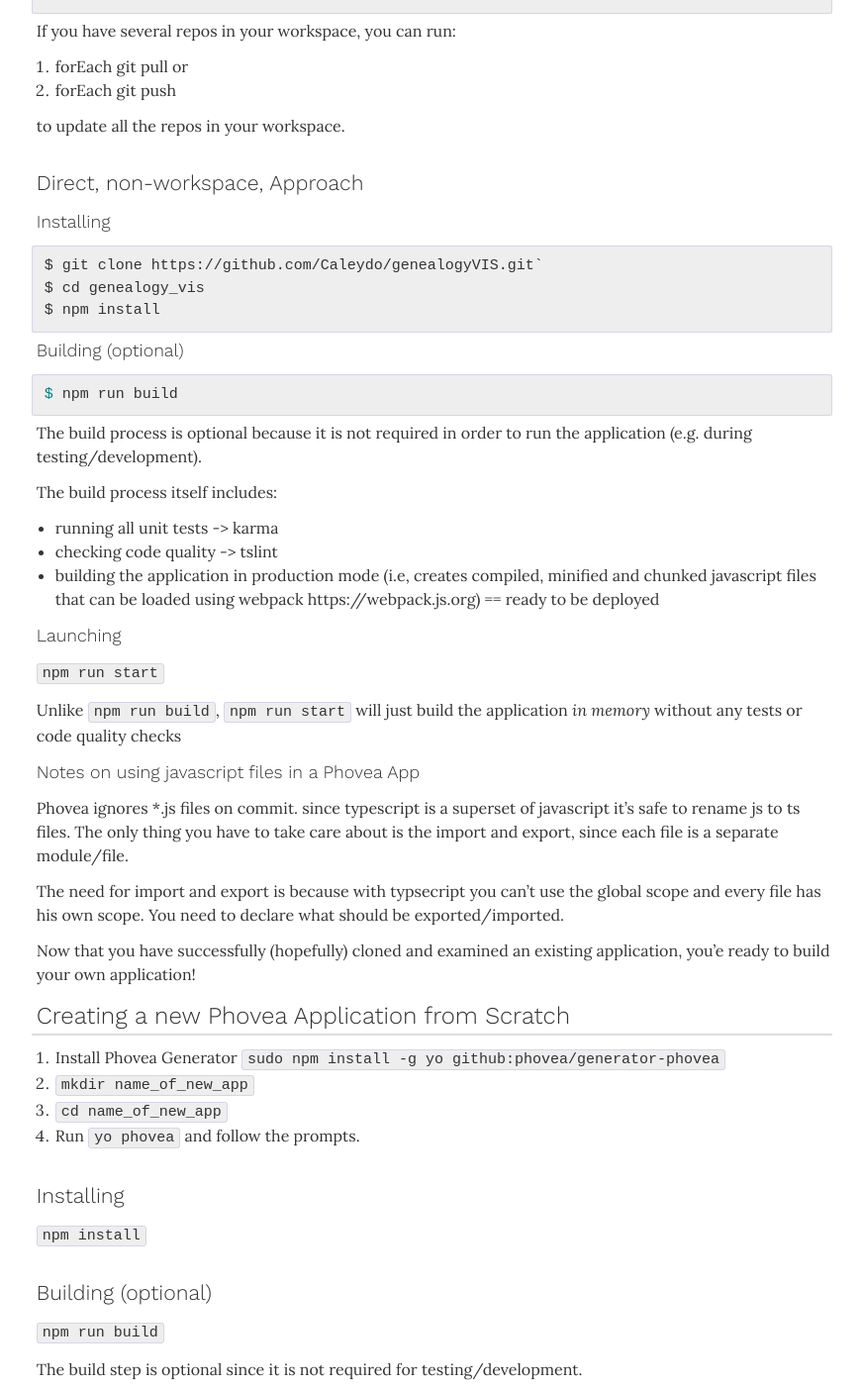
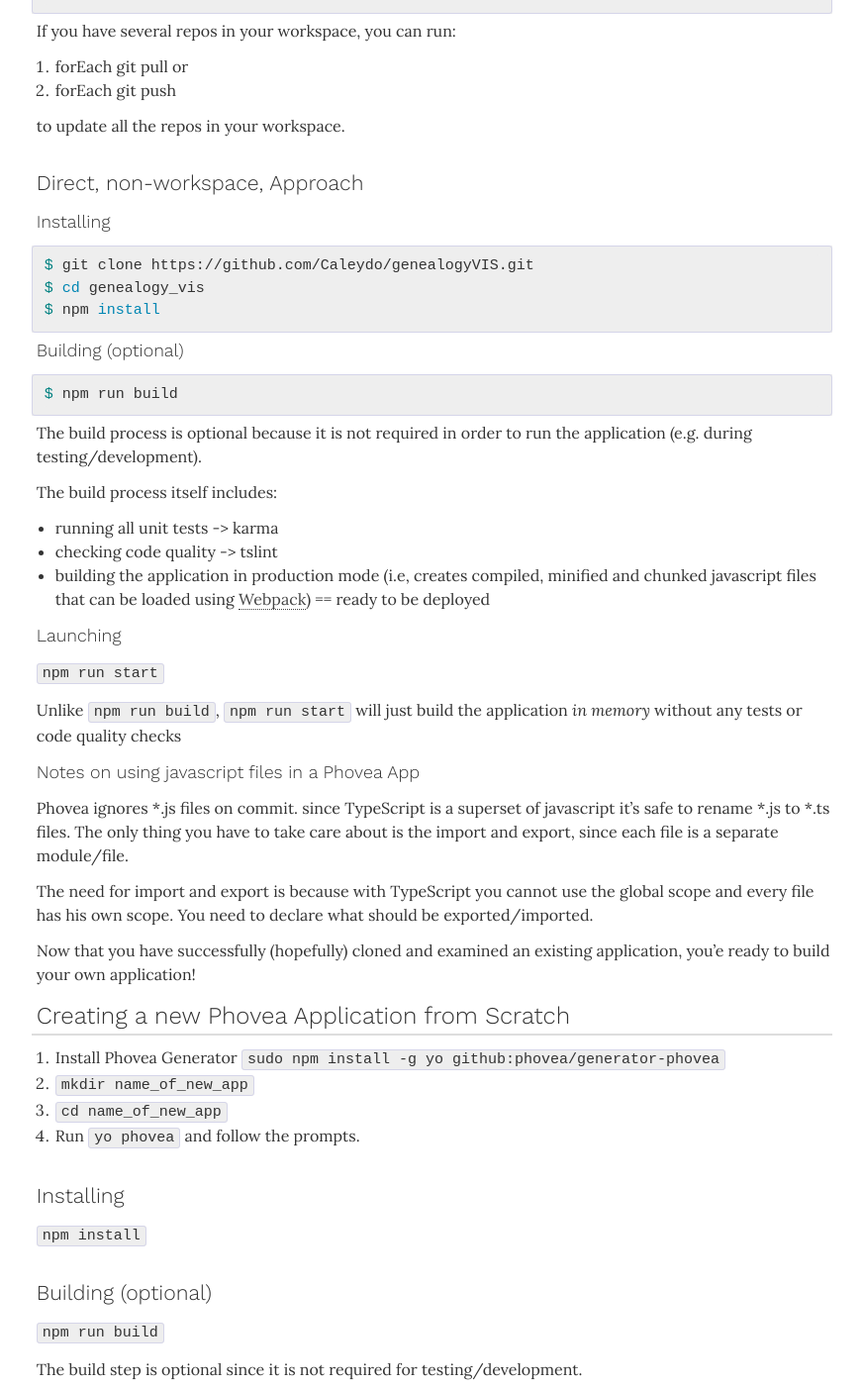
Before and after one commit to phovea/phovea.github.io, a Jekyll site: the page built from contributors/getting_started.md, in a window 1280 px wide and 1400 px high, scrolled down 1173 px. Shown: the whole window at 99% size, without its empty margins (317-1189 px from the left). Built offline with Jekyll 4.4.1, drawn with Linux system fonts in a browser that asks for light colours; nearby versions of some CDN libraries; some web fonts are replaced.

Commit message:
Fixed typos

````diff
--- a/contributors/getting_started.md
+++ b/contributors/getting_started.md
@@ -57,13 +57,14 @@ to update all the repos in your workspace.
 
 #### Installing
 
-```
-$ git clone https://github.com/Caleydo/genealogyVIS.git`
+```bash
+$ git clone https://github.com/Caleydo/genealogyVIS.git
 $ cd genealogy_vis
 $ npm install
 ```
 
 #### Building (optional)
+
 ```bash
 $ npm run build
 ```
@@ -74,7 +75,7 @@ The build process is optional because it is not required in order to run the app
 The build process itself includes:
 * running all unit tests -> karma
 * checking code quality -> tslint
-* building the application in production mode (i.e, creates compiled, minified and chunked javascript files that can be loaded using webpack https://webpack.js.org)  == ready to be deployed
+* building the application in production mode (i.e, creates compiled, minified and chunked javascript files that can be loaded using [Webpack](https://webpack.js.org)) == ready to be deployed
 
 
 #### Launching
@@ -85,9 +86,9 @@ Unlike `npm run build`, `npm run start` will just build the application *in memo
 
 #### Notes on using javascript files in a Phovea App
 
-Phovea ignores *.js files on commit. since typescript is a superset of javascript it's safe to rename js to ts files. The only thing you have to take care about is the import and export, since each file is a separate module/file.
+Phovea ignores \*.js files on commit. since TypeScript is a superset of javascript it's safe to rename \*.js to \*.ts files. The only thing you have to take care about is the import and export, since each file is a separate module/file.
 
-The need for import and export is because with typsecript you can't use the global scope and every file has his own scope. You need to declare what should be exported/imported.
+The need for import and export is because with TypeScript you cannot use the global scope and every file has his own scope. You need to declare what should be exported/imported.
 
 Now that you have successfully (hopefully) cloned and examined an existing application, you'e ready to build your own application!
 
````
